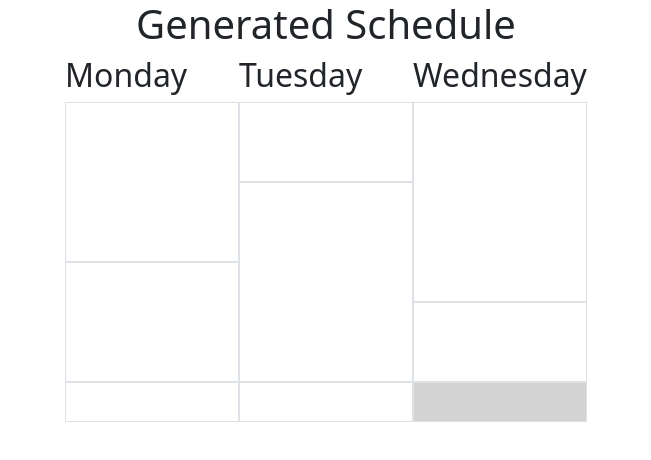
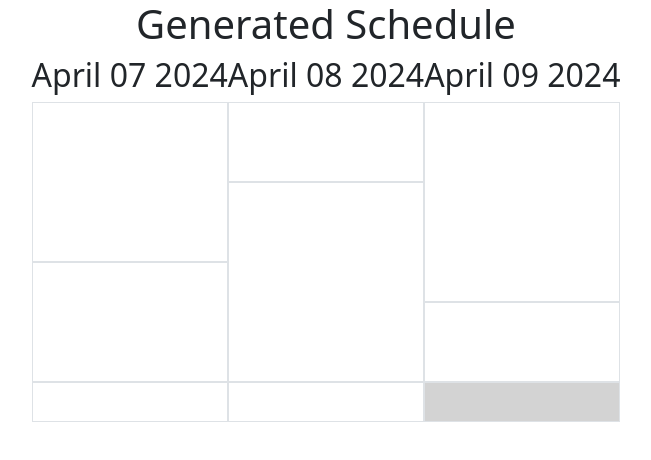
Before and after one commit to oscarzhang228/EducateHacks2024, a React (Vite) app: page /schedule in a window 1280 px wide. Shown: the top 460 px of the page, without its empty margins (314-965 px from the left). Built offline with nearby package versions, Linux system fonts and the light colour scheme.

Commit message:
dynamically render day

```diff
--- a/src/ScheduleView.jsx
+++ b/src/ScheduleView.jsx
@@ -10,27 +10,21 @@ export default function ScheduleView() {
     <section className="d-flex flex-column align-items-center w-100">
       <h1>Generated Schedule</h1>
       <section style={scheduleContainerStyle}>
-        <div className="schedule-container">
-          <Day day="Monday" dayNum={0} />
-        </div>
-        <div className="schedule-container">
-          <Day day="Tuesday" dayNum={1} />
-        </div>
-        <div className="schedule-container">
-          <Day day="Wednesday" dayNum={2} />
-        </div>
+        {gptData.map((tasks, index) => {
+          return <Day key={index} tasks={tasks} />;
+        })}
       </section>
     </section>
   );
 }
 
-const Day = ({ day, dayNum }) => {
-  const processedTasks =
-    dayNum < gptData.length ? processTimes(gptData[dayNum]) : [];
-  console.log(processedTasks, dayNum, gptData.length);
+const Day = ({ tasks }) => {
+  console.log(tasks);
+  const processedTasks = processTimes(tasks.study_schedule);
+
   return (
     <section>
-      <h2>{day}</h2>
+      <h2>{tasks.day}</h2>
       <section>
         {processedTasks.map((task, index) => {
           if (task.type === "task") {
@@ -49,14 +43,15 @@ const Day = ({ day, dayNum }) => {
  * @param {Object[]} tasks
  * @returns {Object[]} processedTasks
  */
-const processTimes = (day) => {
+const processTimes = (tasks) => {
   let processedTasks = [];
   let currentHour = 8;
-  let tasks = day.study_schedule;
+  console.log(tasks);
   for (let j = 0; j < tasks.length; j++) {
     let task = tasks[j];
     let taskStart = convertTimeToHour(task.start_time);
     let taskEnd = convertTimeToHour(task.end_time);
+    console.log(taskStart, taskEnd);
     let fillerHeight = taskStart - currentHour;
     if (fillerHeight > 0) {
       processedTasks.push({
@@ -77,6 +72,7 @@ const processTimes = (day) => {
 };
 
 const convertTimeToHour = (time) => {
+  console.log(time);
   const [hour, minutePeriod] = time.split(":");
   const [minute, period] = minutePeriod.split(" ");
   let convertedHour = parseInt(hour);
```
